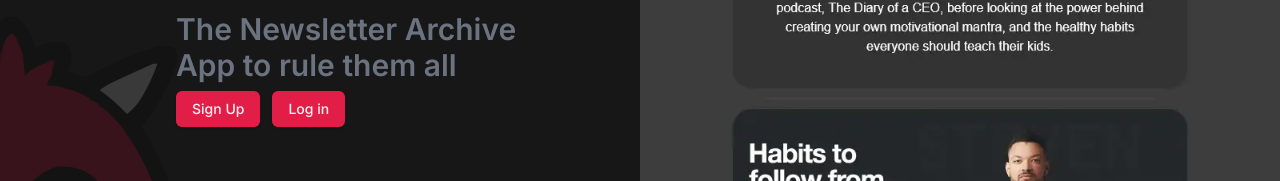
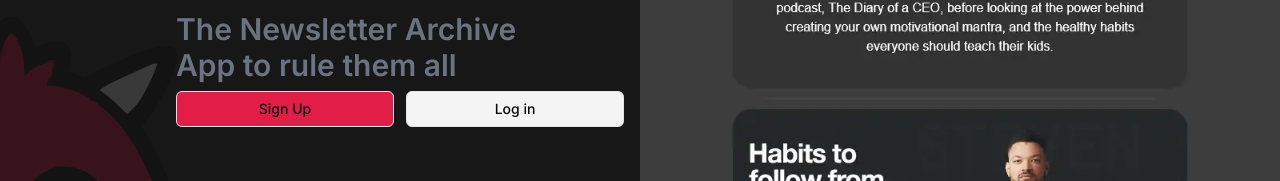
Before and after one commit to rogergarciapages/NewsletterMonsterFront, a Next.js app: page / in a window 1280 px wide. Shown: the part 539-720 px from the top of the page. Built offline with nearby package versions, Linux system fonts and the light colour scheme; no server answers.

Commit message:
login logout

```diff
--- a/src/app/page.tsx
+++ b/src/app/page.tsx
@@ -1,9 +1,11 @@
 import AuthScreen from "@/components/home/auth-screen/AuthScreen";
 import HomeScreen from "@/components/home/home-screen/HomeScreen";
+import { getKindeServerSession } from "@kinde-oss/kinde-auth-nextjs/server";
 
 
-export default function Home() {
-  const user = false;
+export default async function Home() {
+  const {getUser} = getKindeServerSession();
+  const user = await getUser();
   return (
     <main>
       {user? <HomeScreen /> : <AuthScreen />}
--- a/src/components/home/auth-screen/AuthButtons.tsx
+++ b/src/components/home/auth-screen/AuthButtons.tsx
@@ -1,12 +1,23 @@
+"use client"
 import { Button } from '@/components/ui/button';
 import {RegisterLink, LoginLink} from "@kinde-oss/kinde-auth-nextjs/components";
+import { useState } from 'react';
 
 
 const AuthButtons = () => {
+    const [loading, setloading] = useState(false);
   return  <div className='flex  gap-3 flex-1 md:flex-row flex-col'>
 
-    <RegisterLink><Button>Sign Up</Button></RegisterLink>
-    <LoginLink><Button>Log in</Button></LoginLink>
+    <RegisterLink className='flex-1' onClick={() => setloading(true)}>
+        <Button className='w-full bg-primary' variant={"outline"} disabled={loading}>
+            Sign Up
+            </Button>
+            </RegisterLink>
+    <LoginLink className='flex-1' onClick={() => setloading(true)}>
+        <Button className='w-full bg-secondary' variant={"outline"} disabled={loading}>
+            Log in
+            </Button>
+            </LoginLink>
   </div>
 };
 
--- a/src/components/home/home-screen/HomeScreen.tsx
+++ b/src/components/home/home-screen/HomeScreen.tsx
@@ -1,9 +1,13 @@
+"use client"
+import { LogoutLink } from '@kinde-oss/kinde-auth-nextjs'
 import React from 'react'
 
 const HomeScreen = () => {
   return (
-    <div>HomeScreen</div>
-  )
+    <div>
+        <LogoutLink>Logout</LogoutLink>
+    </div>
+  );
 }
 
 export default HomeScreen
```
Also changed, not shown: src/app/api/auth/[kindeAuth]/route.ts (renamed from src/app/src/app/api/auth/[kindeAuth]/route.ts).
